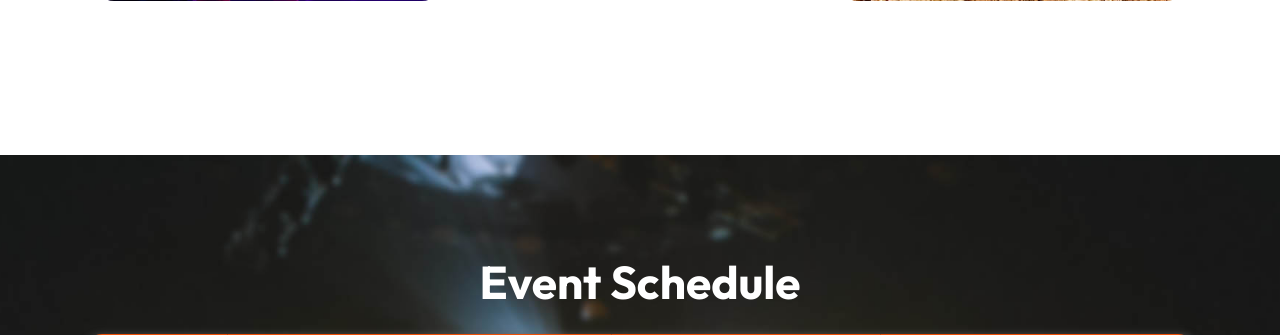
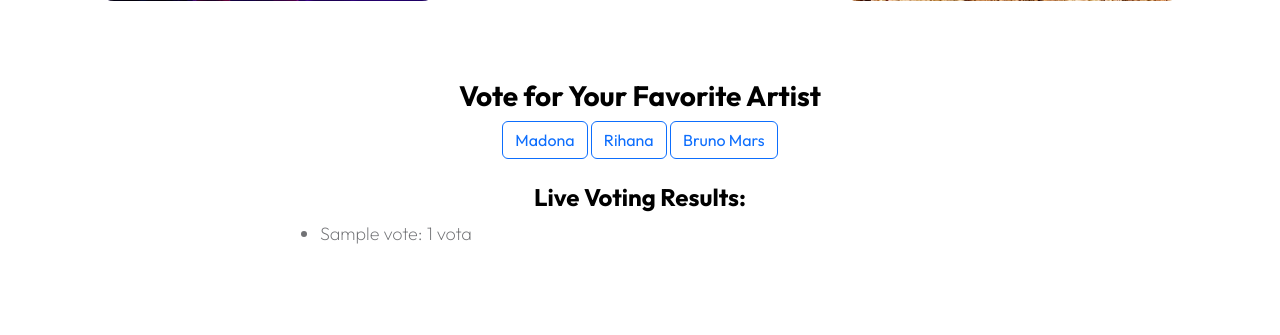
Before and after one commit to engjiosmani/UEB25_Gr11, a PHP site: page / in a window 1280 px wide. Shown: the part 2272-2607 px from the top of the page. Run offline with PHP 8.4, Linux system fonts and the light colour scheme; tables that the repository leaves empty or names only in its code hold one stand-in row (values such as "Sample post").

Commit message:
perdorimi i ajax per lexim dhe update
vote artist

```diff
--- /dev/null
+++ b/ajax_handler.php
@@ -0,0 +1,59 @@
+<?php
+require_once 'db_conn.php';
+require_once 'error_handler.php';
+require_once 'klasat/User.php';
+require_once 'klasat/Admin.php';
+
+if (session_status() === PHP_SESSION_NONE) {
+    session_start();
+}
+
+if (isset($_POST['theme'])) {
+    setcookie('theme', $_POST['theme'], time() + (86400 * 30), "/");
+    echo "changed";
+    exit();
+}
+
+// --- Funksionaliteti për votim për artistin e preferuar ---
+if (isset($_POST['vote_artist'])) {
+    $artist = $_POST['vote_artist'];
+    $user_id = $_SESSION['user']->id ?? null;
+
+    if ($user_id && !empty($artist)) {
+        // Kontrollo nëse përdoruesi ka votuar më parë
+        $check = $conn->prepare("SELECT id FROM artist_votes WHERE user_id = ?");
+        $check->bind_param("i", $user_id);
+        $check->execute();
+        $check->store_result();
+
+        if ($check->num_rows === 0) {
+            $stmt = $conn->prepare("INSERT INTO artist_votes (user_id, artist_name) VALUES (?, ?)");
+            $stmt->bind_param("is", $user_id, $artist);
+            if ($stmt->execute()) {
+                echo "success";
+            } else {
+                echo "error_db";
+            }
+            $stmt->close();
+        } else {
+            echo "already_voted";
+        }
+        $check->close();
+    } else {
+        echo "invalid";
+    }
+    exit();
+}
+
+// --- Leximi i votave me AJAX ---
+if (isset($_GET['get_votes'])) {
+    $results = $conn->query("SELECT artist_name, COUNT(*) as votes FROM artist_votes GROUP BY artist_name");
+    $votes = [];
+    while ($row = $results->fetch_assoc()) {
+        $votes[$row['artist_name']] = (int)$row['votes'];
+    }
+    header('Content-Type: application/json');
+    echo json_encode($votes);
+    exit();
+}
+?>
--- a/index.php
+++ b/index.php
@@ -515,6 +515,18 @@ if (isset($_SESSION['ticket_error'])) {
             </div>
         </div>
     </div>
+    <div class="text-center my-4">
+    <h4>Vote for Your Favorite Artist</h4>
+    <button class="btn btn-outline-primary vote-btn" data-artist="Madona">Madona</button>
+    <button class="btn btn-outline-primary vote-btn" data-artist="Rihana">Rihana</button>
+    <button class="btn btn-outline-primary vote-btn" data-artist="Bruno Mars">Bruno Mars</button>
+</div>
+
+<div class="mt-4" id="voteResults">
+    <h5 class="text-center">Live Voting Results:</h5>
+    <ul class="list-group w-50 mx-auto" id="voteList"></ul>
+</div>
+
 </section>
 
         <section class="schedule-section section-padding" id="section_4">
@@ -1013,6 +1025,8 @@ if (isset($_SESSION['user'])) {
     <script src="js/jquery.sticky.js"></script>
     <script src="js/click-scroll.js"></script>
     <script src="js/custom.js"></script>
+    <script src="js/vote.js"></script>
+
 
     <script>
         function showMapTab() {
--- /dev/null
+++ b/js/vote.js
@@ -0,0 +1,31 @@
+$(document).ready(function () {
+    // Votimi për artistin e preferuar
+    $(".vote-btn").click(function () {
+        const artist = $(this).data("artist");
+
+        $.post("ajax_handler.php", { vote_artist: artist }, function (response) {
+            if (response.trim() === "success") {
+                alert("Votimi u regjistrua me sukses!");
+                loadVotes();
+            } else if (response.trim() === "already_voted") {
+                alert("Ju tashmë keni votuar.");
+            } else {
+                alert("Gabim gjatë votimit.");
+            }
+        });
+    });
+
+    // Ngarkimi i statistikave të votave
+    function loadVotes() {
+        $.getJSON("ajax_handler.php?get_votes=true", function (data) {
+            let html = "";
+            for (const artist in data) {
+                html += `<li>${artist}: ${data[artist]} vota</li>`;
+            }
+$("#voteList").html(html);
+        });
+    }
+
+    // Thirrja fillestare kur ngarkohet faqja
+    loadVotes();
+});
```
